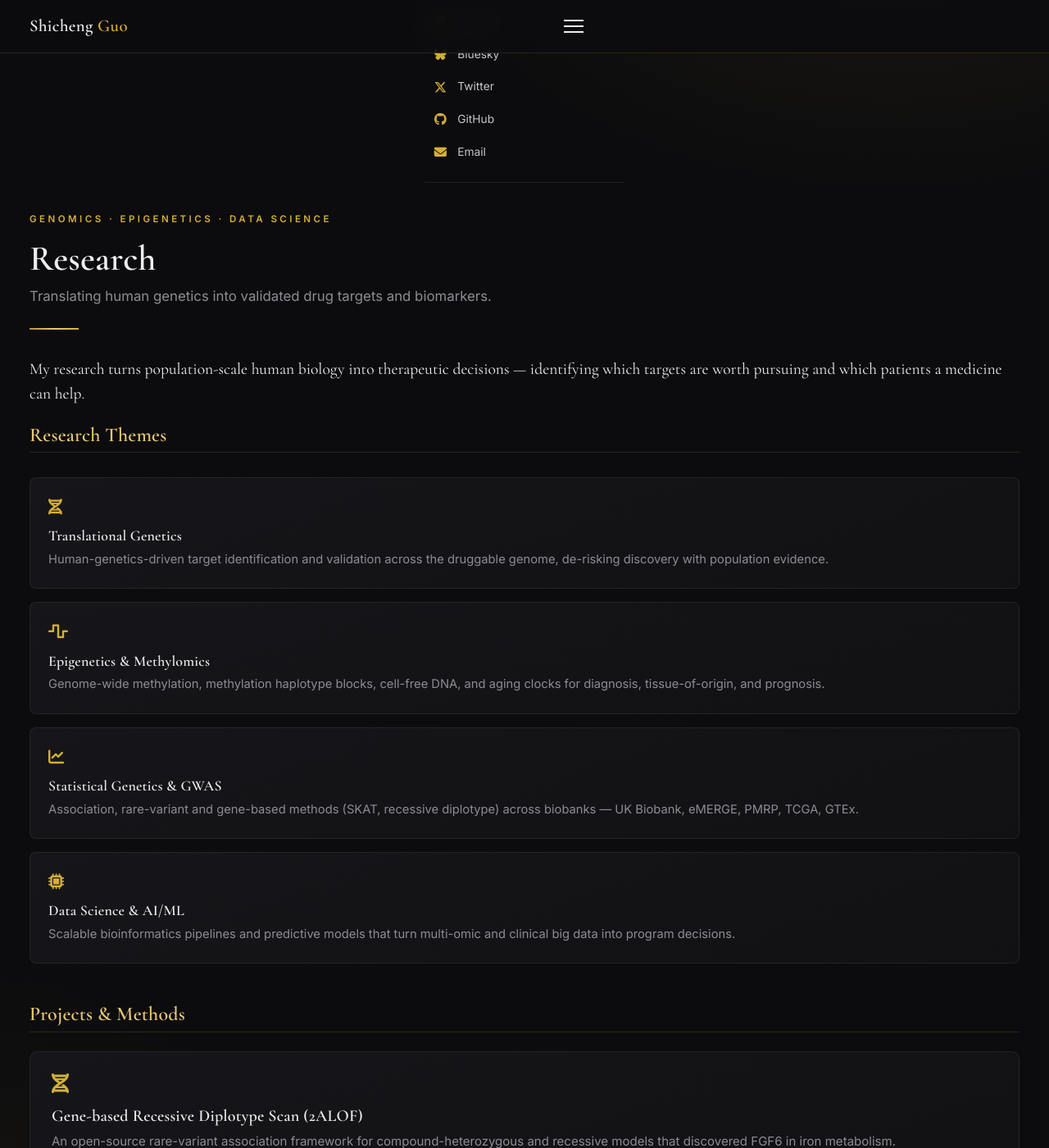
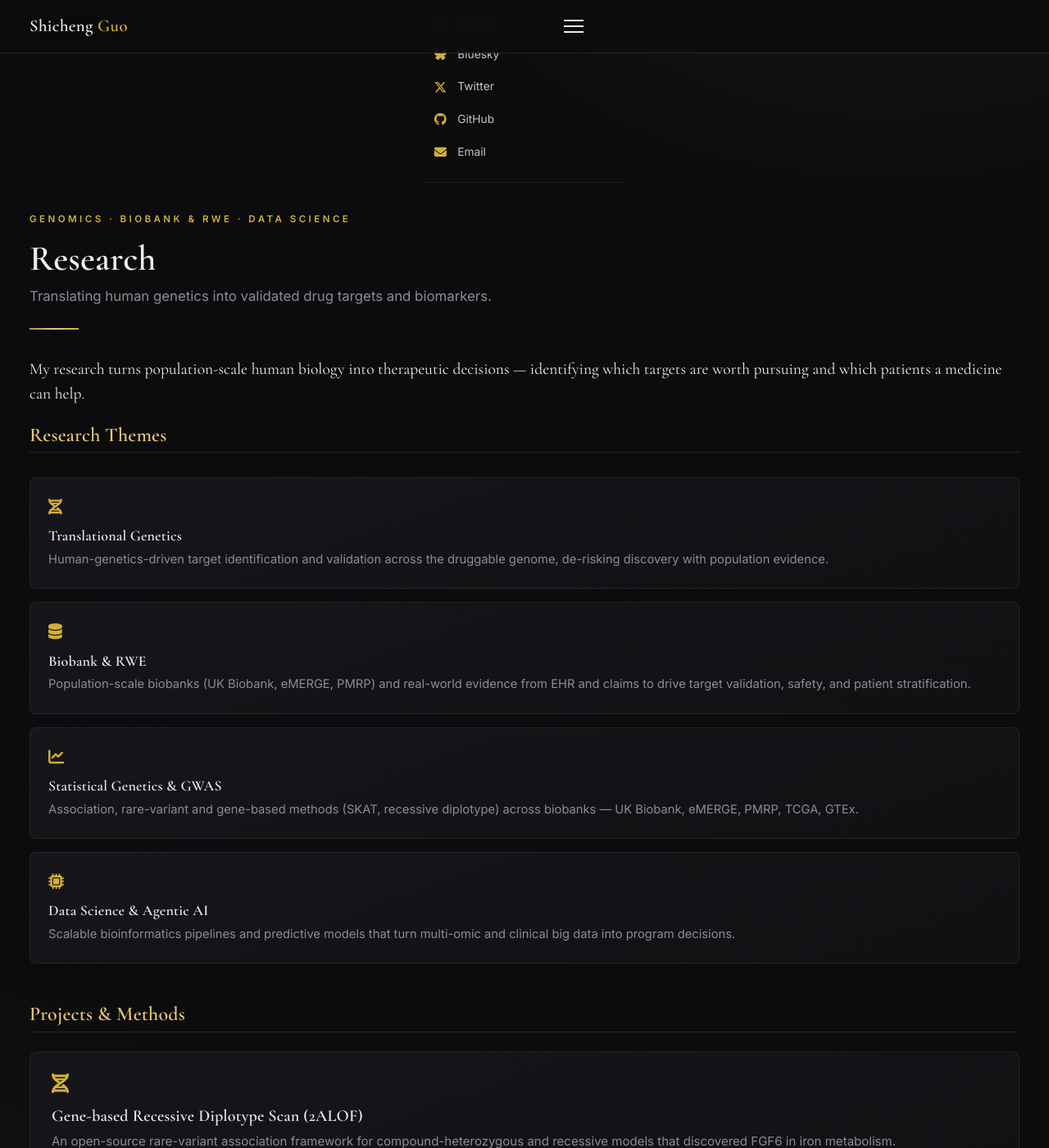
Before and after one commit to Shicheng-Guo/Shicheng-Guo.Github.io, a Jekyll site: the page built from research.md, in a window 1280 px wide and 1400 px high, scrolled down 636 px. Shown: the whole window at 82% size. Built offline with Jekyll 4.4.1, drawn with Linux system fonts in a browser that asks for light colours.

Commit message:
Update research themes: Biobank & RWE, Agentic AI

```diff
--- a/research.md
+++ b/research.md
@@ -5,9 +5,9 @@ nav: research
 permalink: /research/
 wide: true
 content_class: archive
-eyebrow: "Genomics · Epigenetics · Data Science"
+eyebrow: "Genomics · Biobank &amp; RWE · Data Science"
 tagline: "Translating human genetics into validated drug targets and biomarkers."
-description: "Research areas and projects of Shicheng Guo, Ph.D. — translational genetics, epigenetics, statistical genetics, and data science."
+description: "Research areas and projects of Shicheng Guo, Ph.D. — translational genetics, biobank & real-world evidence, statistical genetics, and data science."
 ---
 
 <p class="lead">My research turns population-scale human biology into therapeutic decisions — identifying which targets are worth pursuing and which patients a medicine can help.</p>
@@ -21,9 +21,9 @@ description: "Research areas and projects of Shicheng Guo, Ph.D. — translation
     <p>Human-genetics-driven target identification and validation across the druggable genome, de-risking discovery with population evidence.</p>
   </div>
   <div class="hl-card">
-    <i class="fa-solid fa-wave-square"></i>
-    <h3>Epigenetics &amp; Methylomics</h3>
-    <p>Genome-wide methylation, methylation haplotype blocks, cell-free DNA, and aging clocks for diagnosis, tissue-of-origin, and prognosis.</p>
+    <i class="fa-solid fa-database"></i>
+    <h3>Biobank &amp; RWE</h3>
+    <p>Population-scale biobanks (UK Biobank, eMERGE, PMRP) and real-world evidence from EHR and claims to drive target validation, safety, and patient stratification.</p>
   </div>
   <div class="hl-card">
     <i class="fa-solid fa-chart-line"></i>
@@ -32,7 +32,7 @@ description: "Research areas and projects of Shicheng Guo, Ph.D. — translation
   </div>
   <div class="hl-card">
     <i class="fa-solid fa-microchip"></i>
-    <h3>Data Science &amp; AI/ML</h3>
+    <h3>Data Science &amp; Agentic AI</h3>
     <p>Scalable bioinformatics pipelines and predictive models that turn multi-omic and clinical big data into program decisions.</p>
   </div>
 </div>
```
